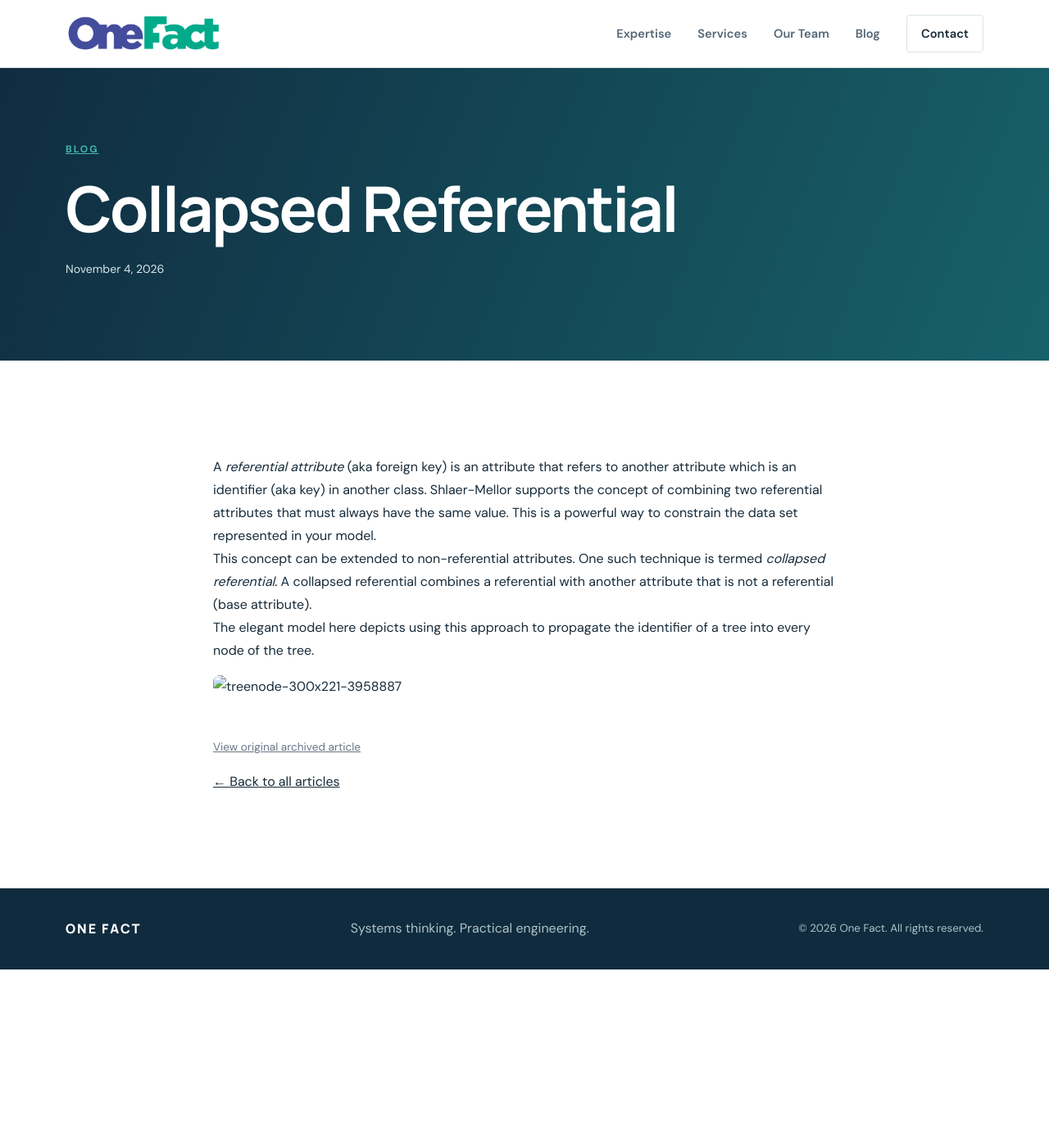
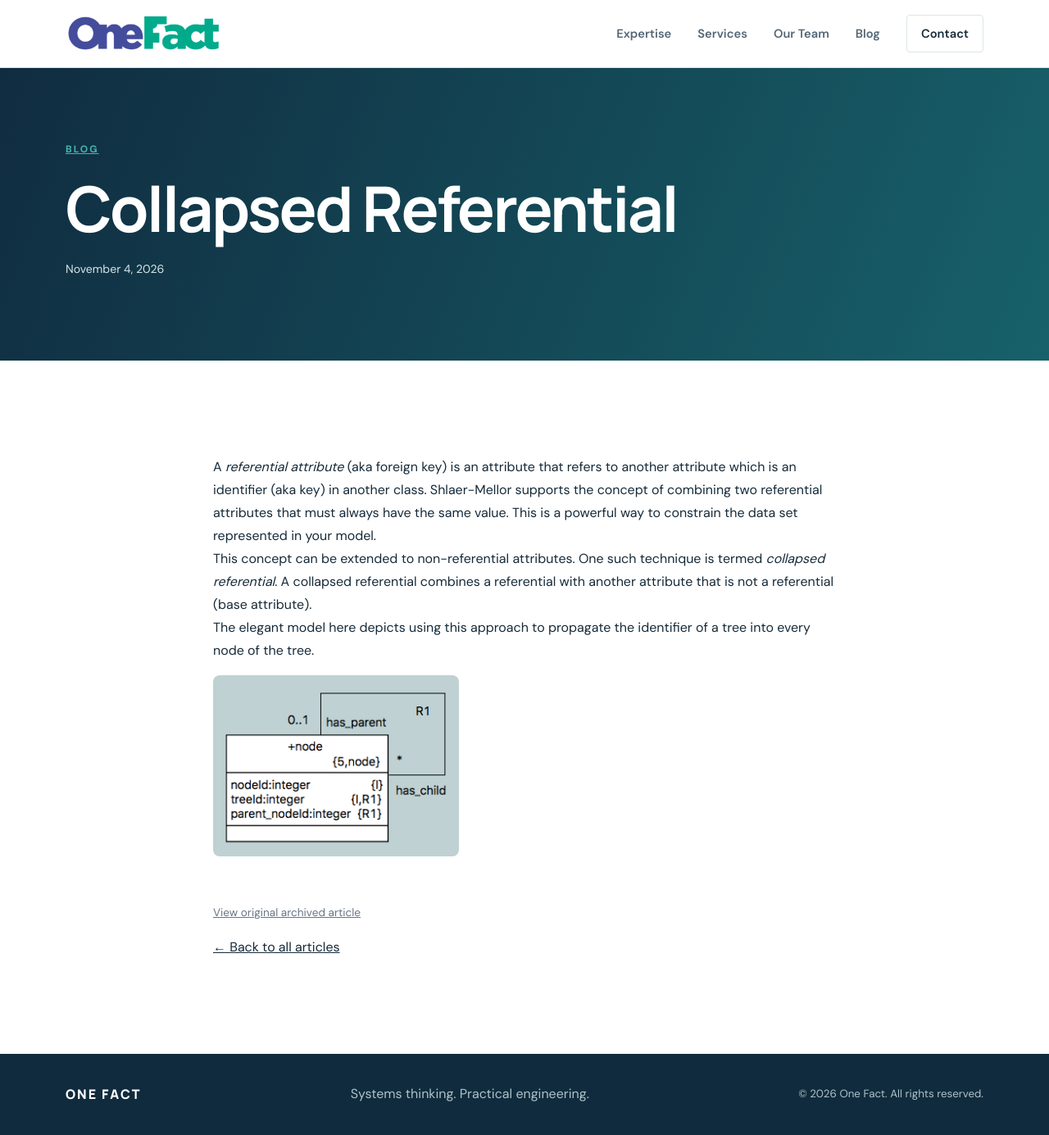
Before and after one commit to xtuml/onefactinc, a Jekyll site: the page built from _articles/collapsed-referential.html, in a window 1280 px wide. Shown: the whole page at 82% size. Built offline with Jekyll 4.4.1, drawn with Linux system fonts in a browser that asks for light colours; before the commit the page ends 1183 px from its top, so only the background shows below that.

Commit message:
Use local images in article

```diff
--- a/_articles/collapsed-referential.html
+++ b/_articles/collapsed-referential.html
@@ -8,4 +8,4 @@ source_url: "https://onefact.net/collapsed-referential/"
 <p>A <em>referential attribute</em> (aka foreign key) is an attribute that refers to another attribute which is an identifier (aka key) in another class. Shlaer-Mellor supports the concept of combining two referential attributes that must always have the same value. This is a powerful way to constrain the data set represented in your model.<br />
 This concept can be extended to non-referential attributes. One such technique is termed <em>collapsed referential</em>. A collapsed referential combines a referential with another attribute that is not a referential (base attribute).<br />
 The elegant model here depicts using this approach to propagate the identifier of a tree into every node of the tree.</p>
-<p><img alt='treenode-300x221-3958887' class="alignnone size-medium wp-image-819" src='../wp-content/uploads/2017/03/treenode-300x221-3958887.png' alt="" width="300" height="221" /></p>
+<p><img alt='treenode-300x221-3958887' class="alignnone size-medium wp-image-819" src='{{ '/assets/images/treenode-300x221-3958887.png' | relative_url }}' alt="" width="300" height="221" /></p>
```
